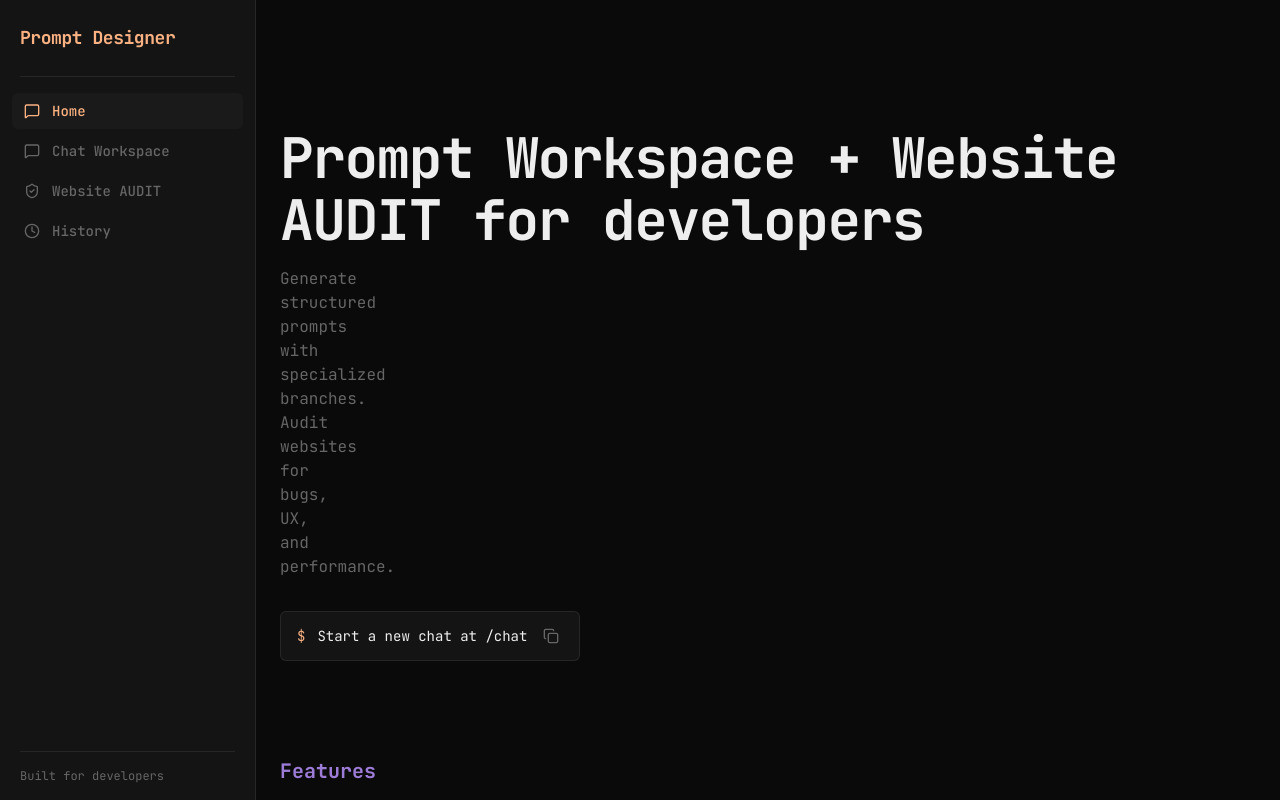
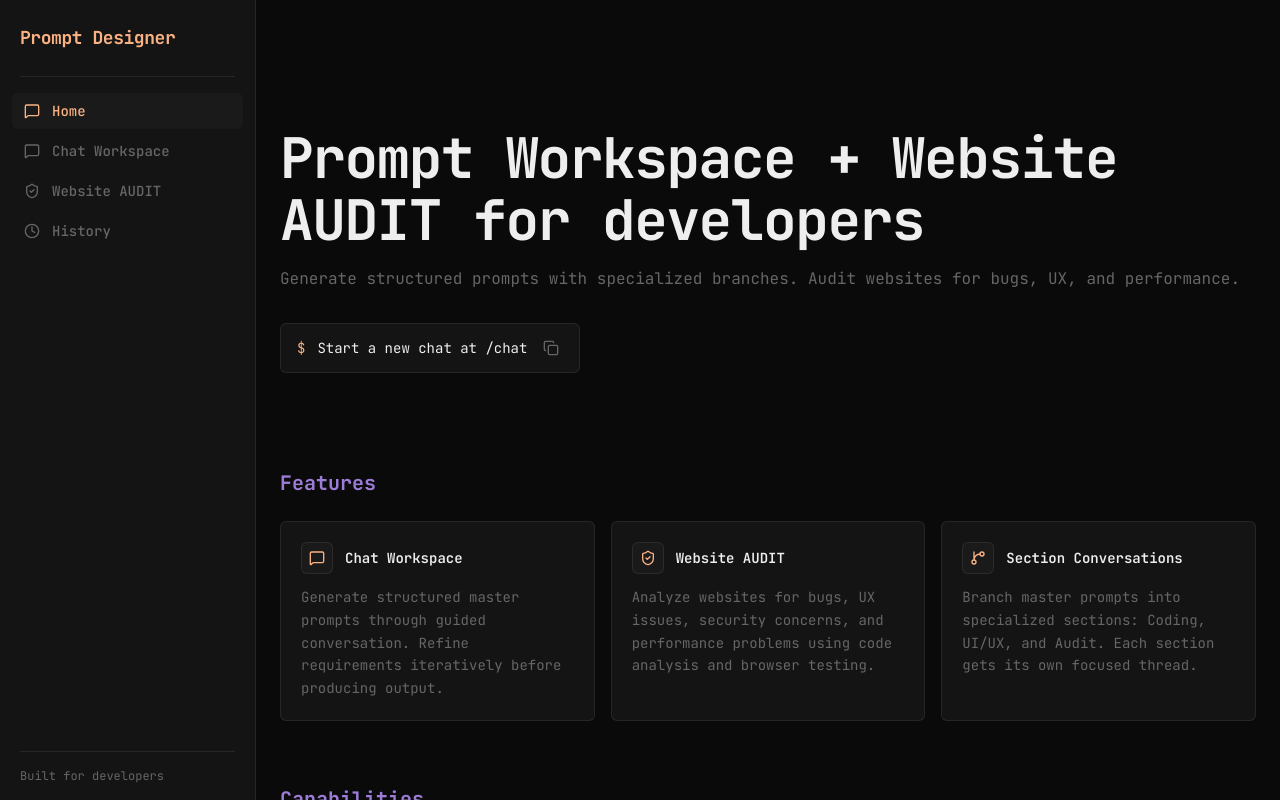
Before and after one commit to Eztriqs21/Prompt-Designer, a React (Vite) app: page /Prompt-Designer/ in a window 1280 px wide. Shown: the top 800 px of the page. Built offline with nearby package versions, Linux system fonts and the light colour scheme; no server answers.

Commit message:
fix: remove flex justify-center shrinking form, remove max-w constraints on home

```diff
--- a/src/App.tsx
+++ b/src/App.tsx
@@ -10,7 +10,7 @@ export default function App() {
     <BrowserRouter basename="/Prompt-Designer">
       <div className="flex w-full min-h-screen bg-surface-base text-ink-primary">
         <Sidebar />
-        <main className="flex-1 min-w-0 w-0">
+        <main className="flex-1 min-w-0 overflow-x-hidden">
           <Routes>
             <Route path="/" element={<HomePage />} />
             <Route path="/chat" element={<ChatWorkspace />} />
--- a/src/components/masterPrompt/NewChatForm.tsx
+++ b/src/components/masterPrompt/NewChatForm.tsx
@@ -55,7 +55,7 @@ export default function NewChatForm({ onSubmit, onCancel }: NewChatFormProps) {
   return (
     <form
       onSubmit={handleSubmit}
-      className="bg-surface-alt border border-border-soft rounded-md p-5 space-y-4 max-w-3xl w-full"
+      className="bg-surface-alt border border-border-soft rounded-md p-5 space-y-4 w-full max-w-2xl mx-auto"
     >
       <div className="flex items-center justify-between">
         <h3 className="text-sm font-semibold text-ink-primary flex items-center gap-2">
--- a/src/pages/ChatWorkspace.tsx
+++ b/src/pages/ChatWorkspace.tsx
@@ -44,7 +44,7 @@ export default function ChatWorkspace() {
               animate={{ opacity: 1 }}
               exit={{ opacity: 0 }}
               transition={{ duration: 0.15 }}
-              className="h-full flex items-center justify-center p-6"
+              className="h-full flex items-center p-6"
             >
               <NewChatForm
                 onSubmit={handleNewChat}
--- a/src/pages/HomePage.tsx
+++ b/src/pages/HomePage.tsx
@@ -49,7 +49,7 @@ export default function HomePage() {
         <h1 className="text-4xl md:text-5xl font-bold tracking-tight text-ink-primary mb-4" style={{ fontSize: 'clamp(2rem, 5vw, 3.5rem)', lineHeight: 1.1 }}>
           Prompt Workspace + Website AUDIT for developers
         </h1>
-        <p className="text-ink-muted text-base max-w-2xl mb-8">
+        <p className="text-ink-muted text-base mb-8">
           Generate structured prompts with specialized branches. Audit websites for bugs, UX, and performance.
         </p>
 
```
